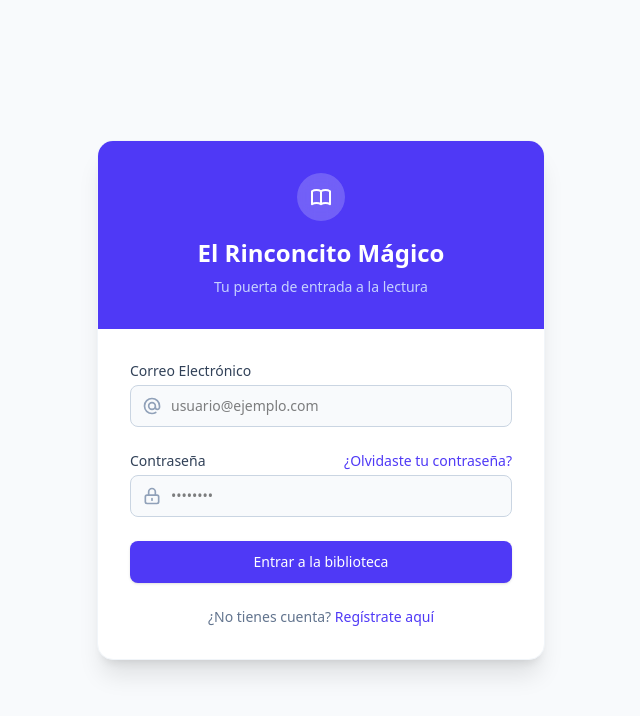
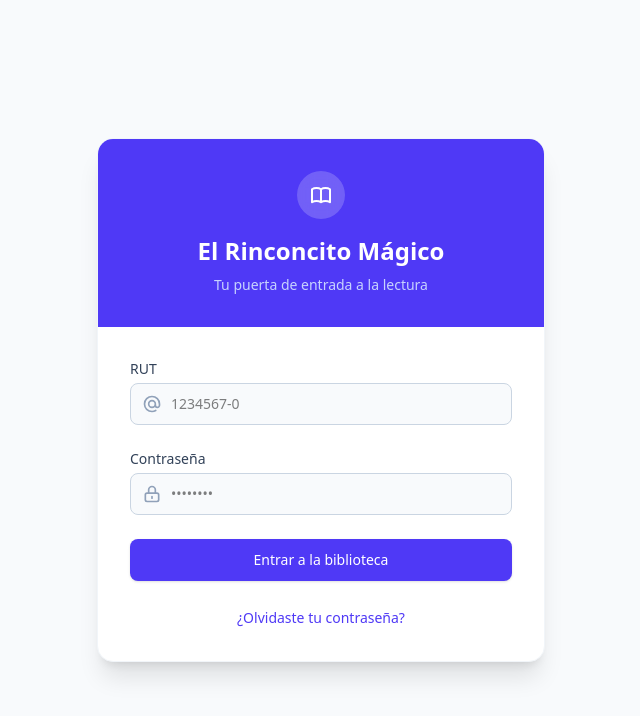
Before and after one commit to Sharpor1/sistema-biblioteca, a React (Vite) app in the folder frontend/sistema-biblioteca/: page /login in a window 1280 px wide. Shown: the top 716 px of the page, without its empty margins (319-959 px from the left). Built offline with nearby package versions, Linux system fonts and the light colour scheme.

Commit message:
waaaaaaaaaa

```diff
--- a/frontend/sistema-biblioteca/src/pages/login.jsx
+++ b/frontend/sistema-biblioteca/src/pages/login.jsx
@@ -4,7 +4,7 @@ import { loginUser } from '../services/auth';
 
 const Login = () => {
   const navigate = useNavigate();
-  const [formData, setFormData] = useState({ email: '', password: '' });
+  const [formData, setFormData] = useState({ rut: '', password: '' });
   const [error, setError] = useState('');
   const [loading, setLoading] = useState(false);
 
@@ -23,7 +23,7 @@ const Login = () => {
     setError('');
 
     try {
-      await loginUser(formData.email, formData.password);
+      await loginUser(formData.rut, formData.password);
       navigate('/prestamos');
 
     } catch (err) {
@@ -66,10 +66,10 @@ const Login = () => {
 
           <form onSubmit={handleSubmit} className="space-y-6">
 
-            {/* Input Email */}
+            {/* Input rut */}
             <div>
-              <label htmlFor="email" className="block text-sm font-medium text-slate-700 mb-1">
-                Correo Electrónico
+              <label htmlFor="rut" className="block text-sm font-medium text-slate-700 mb-1">
+                RUT
               </label>
               <div className="relative">
                 <div className="absolute inset-y-0 left-0 pl-3 flex items-center pointer-events-none">
@@ -78,13 +78,13 @@ const Login = () => {
                   </svg>
                 </div>
                 <input
-                  id="email"
-                  name="email"
-                  type="email" // Si usas username en Django, cambia esto a type="text"
+                  id="rut"
+                  name="rut"
+                  type="text" // Si usas username en Django, cambia esto a type="text"
                   required
                   className="pl-10 block w-full rounded-lg border-slate-300 bg-slate-50 border focus:bg-white focus:border-indigo-500 focus:ring-indigo-500 sm:text-sm py-2.5 transition-colors duration-200 ease-in-out outline-none"
-                  placeholder="usuario@ejemplo.com"
-                  value={formData.email}
+                  placeholder="1234567-0"
+                  value={formData.rut}
                   onChange={handleChange}
                   disabled={loading} // Deshabilitar input al cargar
                 />
@@ -97,9 +97,6 @@ const Login = () => {
                 <label htmlFor="password" className="block text-sm font-medium text-slate-700">
                   Contraseña
                 </label>
-                <a href="#" className="text-sm font-medium text-indigo-600 hover:text-indigo-500">
-                  ¿Olvidaste tu contraseña?
-                </a>
               </div>
               <div className="relative">
                 <div className="absolute inset-y-0 left-0 pl-3 flex items-center pointer-events-none">
@@ -146,12 +143,9 @@ const Login = () => {
 
           {/* Footer */}
           <div className="mt-6 text-center">
-            <p className="text-sm text-slate-500">
-              ¿No tienes cuenta?{' '}
-              <a href="#" className="font-medium text-indigo-600 hover:text-indigo-500">
-                Regístrate aquí
-              </a>
-            </p>
+            <a href="#" className="text-sm font-medium text-indigo-600 hover:text-indigo-500">
+                  ¿Olvidaste tu contraseña?
+            </a>
           </div>
         </div>
       </div>
```
Also changed, not shown: 2 other files (tests, documents, lock files or other folders).
